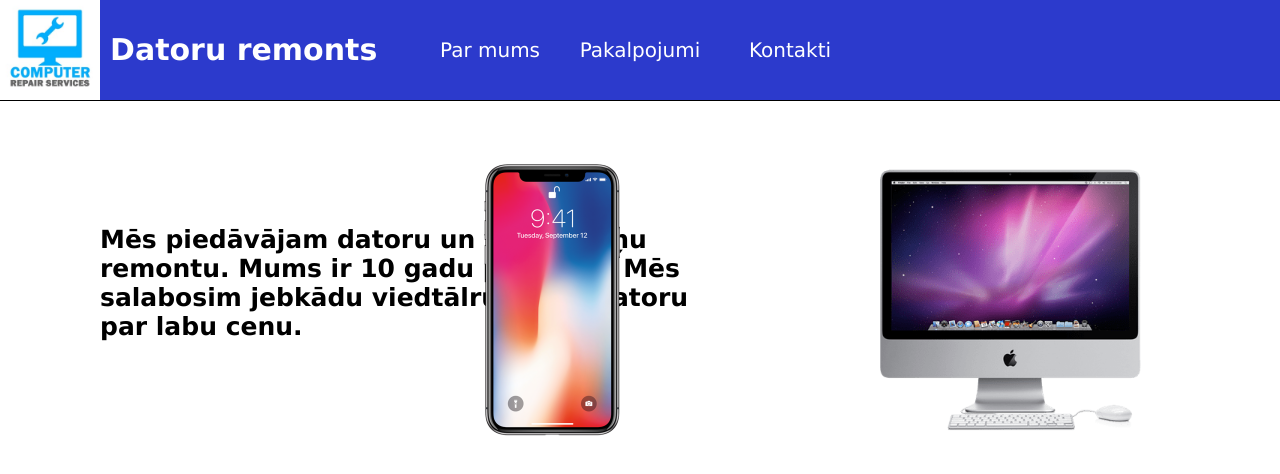
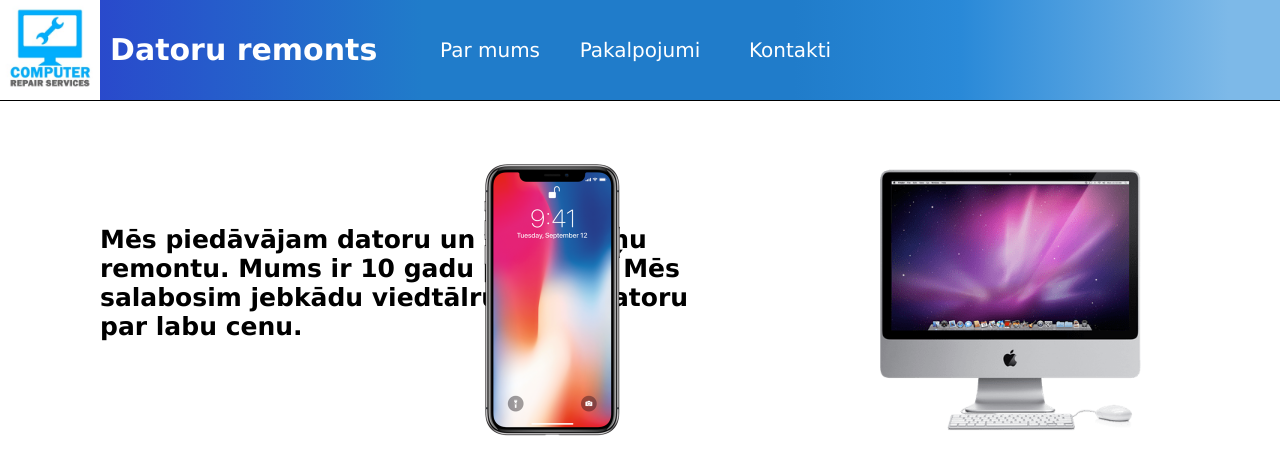
Before and after one commit to ArtursZemzale/Datoru-serviss, a plain HTML site: page index.html in a window 1280 px wide. Drawn offline with Linux system fonts and the light colour scheme.

Commit message:
pievienoju gradient background headeram

```diff
--- a/main.css
+++ b/main.css
@@ -4,8 +4,6 @@
 }
 
 body{
-    background-repeat: no-repeat;
-    background-attachment: fixed;
     font-family: Verdana, Geneva, Tahoma, sans-serif;
 }
 
@@ -14,9 +12,15 @@ body{
 }
 
 #header{
-    background-color: #2c3acc;
+    background: rgb(44,58,204); /* Old browsers */
+    background: -moz-linear-gradient(left, rgba(44,58,204,1) 0%, rgba(32,124,202,1) 33%, rgba(32,124,202,1) 47%, rgba(32,124,202,1) 62%, rgba(41,137,216,1) 75%, rgba(125,185,232,1) 96%); /* FF3.6-15 */
+    background: -webkit-linear-gradient(left, rgba(44,58,204,1) 0%,rgba(32,124,202,1) 33%,rgba(32,124,202,1) 47%,rgba(32,124,202,1) 62%,rgba(41,137,216,1) 75%,rgba(125,185,232,1) 96%); /* Chrome10-25,Safari5.1-6 */
+    background: linear-gradient(to right, rgba(44,58,204,1) 0%,rgba(32,124,202,1) 33%,rgba(32,124,202,1) 47%,rgba(32,124,202,1) 62%,rgba(41,137,216,1) 75%,rgba(125,185,232,1) 96%); /* W3C, IE10+, FF16+, Chrome26+, Opera12+, Safari7+ */
+    filter: progid:DXImageTransform.Microsoft.gradient( startColorstr='#2c3acc', endColorstr='#7db9e8',GradientType=1 ); /* IE6-9 */
     height: 100px;
-    border-bottom: 1px solid black
+    border-bottom: 1px solid black;
+    background-repeat: no-repeat;
+    background-attachment: fixed;
 }
 
 #header ul{
```
